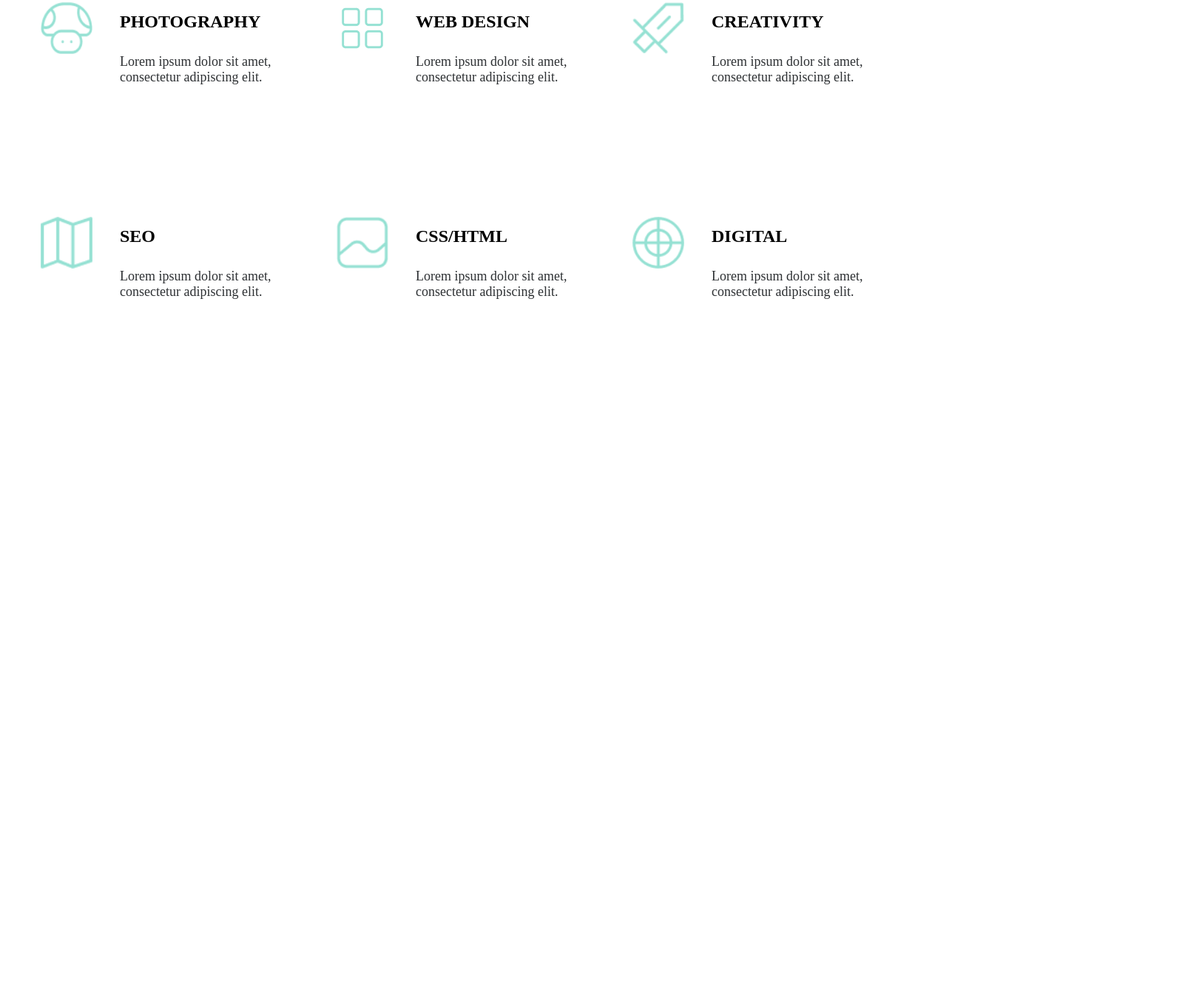
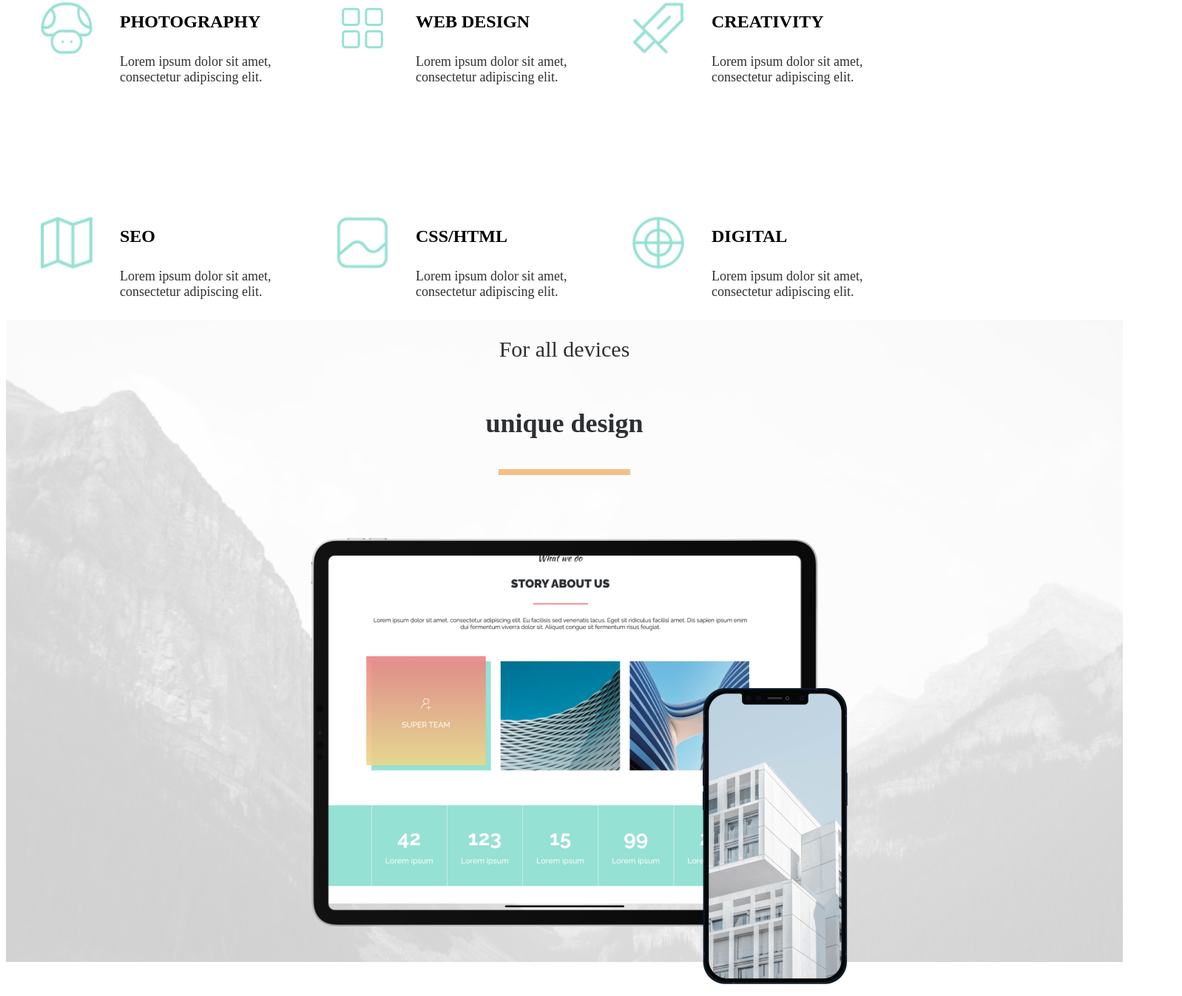
Before and after one commit to rtyyyy/mogo1, a website built with Parcel: page src/index.html in a window 1280 px wide. Shown: the part 2428-3774 px from the top of the page at 74% size, 1598 px wide, since content can reach past the window. Before the commit the page ends 2868 px from the top, so only its background shows below. Built offline with nearby package versions, Linux system fonts and the light colour scheme.

Commit message:
block3 made

```diff
--- a/src/index.html
+++ b/src/index.html
@@ -153,7 +153,38 @@
 
     </div>
 </div>
+<div class="mogo__main--block3">
+    <div class="mogo__main--block3--bg">
+
+        <div class="mogo__main--heading">
+            <p>For all devices</p>
+        </div>
+        <div class="mogo__main--story">
+            <p>unique design</p>
+        </div>
+        <div class="mogo__main--line">
+        </div>
+        <div class="mogo__main--tablet">
+        <div class="mogo__main--tablet--out">
+            <img src="./img/Daco_1.png" alt="">
+        </div>
+        <div class="mogo__main--tablet--in">
+            <img src="./img/Rectangle10.png" alt="">
+        </div>
+    </div>
+    <div class="mogo__main--phone">
+        <div class="mogo__main--phone--out">
+            <img src="./img/pngwing1.png" alt="">
+        </div>
+        <div class="mogo__main--phone--in">
+            <img src="./img/unsplash_R.png" alt="">
+
+        </div>
+    </div>
+    </div>
+</div>
+</div>
 </main>
-</div>
+
 </body>
 </html>
--- a/src/index.scss
+++ b/src/index.scss
@@ -410,4 +410,85 @@
 
     }
 }
+.mogo__main--block3{
+    background: url("./img/unsplash_l.png");
+    width: 1510px;
+    height: 868px;
+    z-index: -1;
+    position: relative;
+    margin: auto;
+    .mogo__main--block3--bg{
+        background: rgba(255, 255, 255, 0.8);
+        z-index: 10;
+
+        position: absolute;
+        width: 1510;
+        height: 868px;
+        .mogo__main--heading{
+            width: 1170px;
+            height: 80px;
+            margin: auto;
+            margin: 0 170px 42px 170px;
+            text-align: center;
+            display: flex;
+            justify-content: center;
+            align-items: center;
+            font-size: 30px;
+            line-height: 44px;
+            color: #2D3033;
+        }
+        .mogo__main--story{
+            width: 1170px;
+            height: 80px;
+            margin: 0 170px 24px 170px;
+            margin: auto;
+            text-align: center;
+            font-size: 36px;
+            line-height: 42px;
+            line-height: 100%;
+            color: #2D3033;
+            font-weight: 900;
+
+        }
+        .mogo__main--line{
+            content: "";
+            border: 4px solid #F4BF87;
+            width: 170px;
+            margin: auto;
+            margin-bottom: 85px;
+
+        }
+        .mogo__main--tablet{
+            width: 1170px;
+            height: 525px;
+            margin-left: 170px;
+            .mogo__main--tablet--out{
+                position: absolute;
+                z-index: 3;
+
+            }
+            .mogo__main--tablet--in{
+                top: 20;
+                left:  250px;
+                z-index: -1;
+                position: relative;
+        }
+    }
+    .mogo__main--phone{
+        .mogo__main--phone--out{
+            left: 940px;
+            z-index: 5;
+            top: 498px;
+            position: absolute;
+        }
+        .mogo__main--phone--in{
+            position: absolute;
+            top: 498px;
+            left: 947px;
+            z-index: 4;
+
+        }
+    }
+    }
 }
+}
```
Also changed, not shown: dist/Daco_1.a3d46a48.png (added), dist/Rectangle10.e6fb433f.png (added), dist/index.html, dist/pngwing1.85b947bb.png (added), dist/unsplash_R.584b5c14.png (added), dist/unsplash_a.5ca5438a.png (added), dist/unsplash_l.9f0bfb11.png (added), src/img/Rectangle 9.png (added), src/img/pngwing1.png (added), src/img/unsplash_R.png (added), src/img/unsplash_l.png (added), 2 other files.
